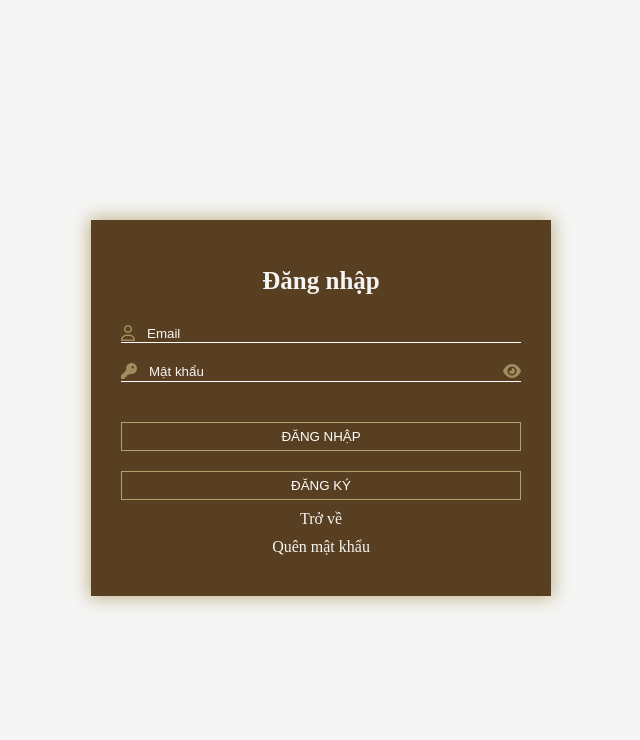
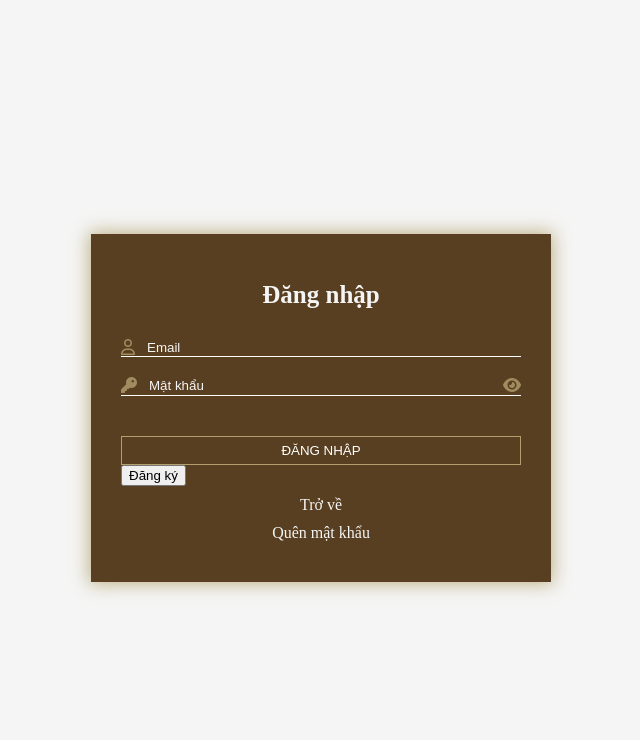
Before and after one commit to nguyenduongchitam/CakeShop, a PHP site: page /sign-in.php in a window 1280 px wide. Shown: the top 740 px of the page, without its empty margins (319-959 px from the left). Run offline with PHP 8.4, Linux system fonts and the light colour scheme.

Commit message:
Update app.css

```diff
--- a/app.css
+++ b/app.css
@@ -51,16 +51,6 @@ body {
     transition: 0.25s ease-in-out;
     margin-top:20px;
 }
-.form-register {
-    background: transparent;
-    border: 1px solid rgba(177, 160, 110, 1);
-    color: #fff;
-    width: 100%;
-    text-transform: uppercase;
-    padding: 6px 10px;
-    transition: 0.25s ease-in-out;
-    margin-top: 20px;
-}
 .form-submit:hover{
     border: 1px solid #54a0ff;
 }
```
